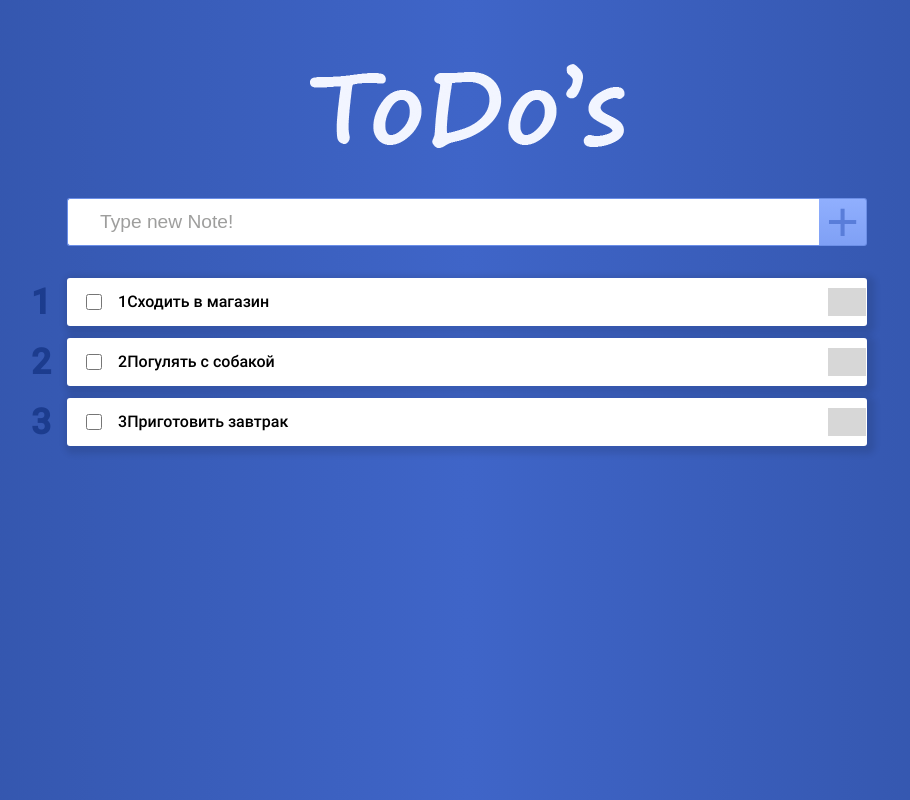
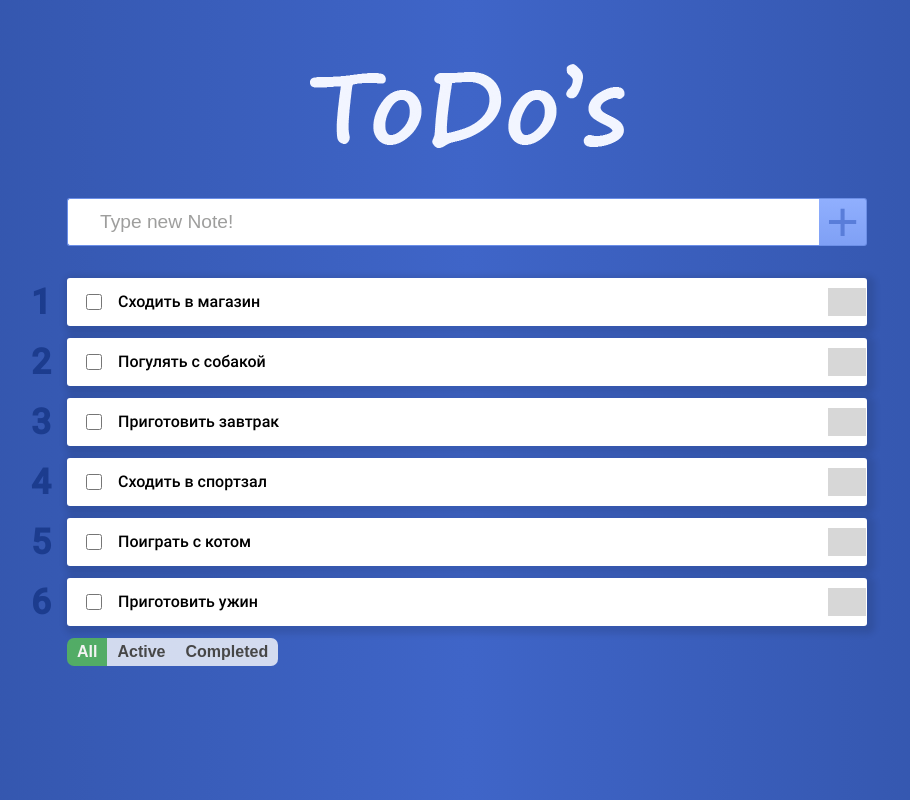
Before and after one commit to Sviridov-E/Todo-s, a React (Create React App) app: page / in a window 1280 px wide. Shown: the whole page, without its empty margins (173-1083 px from the left). Built offline with nearby package versions, Linux system fonts and the light colour scheme; grey boxes are pictures that could not be loaded.

Commit message:
added filter for tasks

```diff
--- a/src/App.js
+++ b/src/App.js
@@ -1,14 +1,30 @@
 import React, {useState} from 'react'
 import NewTask from './modules/newTask'
 import TaskList from './modules/taskList'
+import Filter from './modules/filter'
 import logo from './img/logo.png'
 import './styles/App.css'
 
 function App() {
-  const [tasks, setTask] = useState([{id: 0, title: '1Сходить в магазин', completed: false},{id: 1, title: '2Погулять с собакой', completed: false},{id: 2, title: '3Приготовить завтрак', completed: false}]);
+  const [tasks, setTask] = useState([{id: 0, title: 'Сходить в магазин', completed: false},{id: 1, title: 'Погулять с собакой', completed: false},{id: 2, title: 'Приготовить завтрак', completed: false}, {id: 3, title: 'Сходить в спортзал', completed: false},{id: 4, title: 'Поиграть с котом', completed: false},{id: 5, title: 'Приготовить ужин', completed: false}]);
   const [numOfLastTask, setNumOfLastTask] = useState(tasks.length-1); // for correct keys in tasks
+  const [filter, setFilter] = useState('all');
+
+  // Object with filtering methods for passing to the task list
+  const filterTasks = {
+    all(tasks){
+      return tasks;
+    },
+    active(tasks){
+      return tasks.filter(task => !task.completed);
+    },
+    completed(tasks){
+      return tasks.filter(task => task.completed);
+    }
+  };
+
+  // Sorting function. Takes a source index and offset. Return new array of tasks.
   function reorder(sourceInd, offset){
-
     setTask(tasks => {
       offset = offset > tasks.length ? tasks.length -1 : offset;
       offset = sourceInd + offset < 0 ? -sourceInd : offset;
@@ -30,6 +46,9 @@ function App() {
       }
     });
   }
+  function changeFilter(value){
+    setFilter(value);
+  }
   function removeTask(id){
     setTask(
       tasks.filter(task=>{
@@ -49,10 +68,8 @@ function App() {
     );
   }
   function createTask(value){
-
     let firstLetter = value.slice(0,1).toUpperCase();
     value = firstLetter + value.slice(1);
-
     setTask(
       tasks.concat({id: numOfLastTask+1, title: value, completed: false})
     );
@@ -65,7 +82,8 @@ function App() {
       </div>
       <div className='app'>
         <NewTask createTask={createTask}/>
-        <TaskList reorder={reorder} tasks={tasks} toComplete={markAsComplete} removeTask={removeTask}/>
+        <TaskList reorder={reorder} tasks={filterTasks[filter](tasks)} toComplete={markAsComplete} removeTask={removeTask}/>
+        <Filter changeFilter={changeFilter} filter={filter}/>
       </div>
     </div>
   );
--- a/src/modules/animations/verticalDragging.js
+++ b/src/modules/animations/verticalDragging.js
@@ -10,10 +10,10 @@ function verticalDragging(source, clickTarget, handler, isMobile = false){
       }
       function whenUp(){
         document.removeEventListener('mousemove', whenMove);
-        elementOffset = clickOffset/heightElement >= 0 ? Math.floor(clickOffset/heightElement) : Math.ceil(clickOffset/heightElement);
+        elementOffset = clickOffset/heightElement >= 0 ? Math.floor(clickOffset/(heightElement+10)) : Math.ceil(clickOffset/(heightElement+10));
         source.style.transform = null;
         source.classList.remove('noneTransition');
-        handler(+source.id, elementOffset);
+        elementOffset && handler(+source.id, elementOffset);
         document.removeEventListener('mouseup', whenUp);
       }
       const clickCoord = event.pageY;
@@ -33,10 +33,10 @@ function verticalDragging(source, clickTarget, handler, isMobile = false){
       }
       function whenUp(){
         document.removeEventListener('touchmove', whenMove);
-        elementOffset = clickOffset/heightElement >= 0 ? Math.floor(clickOffset/heightElement) : Math.ceil(clickOffset/heightElement);
+        elementOffset = clickOffset/heightElement >= 0 ? Math.floor(clickOffset/(heightElement+10)) : Math.ceil(clickOffset/(heightElement+10));
         source.style.transform = null;
         source.classList.remove('noneTransition');
-        handler(+source.id, elementOffset);
+        elementOffset && handler(+source.id, elementOffset);
         document.removeEventListener('touchend', whenUp);
       }
       const clickCoord = event.touches[0].pageY;
--- /dev/null
+++ b/src/modules/filter.js
@@ -0,0 +1,16 @@
+import React from 'react'
+import '../styles/filter.css'
+
+function Filter({changeFilter, filter}){
+  function clickButton(e){
+    if (e.target.tagName !== 'BUTTON') return;
+    changeFilter(e.target.value);
+  }
+  return <div onClick={clickButton} className='filter'>
+    <button className={filter === 'all' ? 'filterActive' : null} value='all'>All</button>
+    <button className={filter === 'active' ? 'filterActive' : null} value='active'>Active</button>
+    <button className={filter === 'completed' ? 'filterActive' : null} value='completed'>Completed</button>
+  </div>
+}
+
+export default Filter;
--- /dev/null
+++ b/src/styles/filter.css
@@ -0,0 +1,26 @@
+.filter {
+  cursor: initial;
+}
+.filter button {
+  padding: 5px 10px;
+  border: none;
+  outline: none;
+  background: RGBA(249, 250, 253, .8);
+  font-size: 1rem;
+  font-weight: bold;
+  color: #474747;
+  cursor: pointer;
+}
+.filter button:hover {
+  background: RGBA(249, 250, 253, .9);
+}
+.filter button.filterActive {
+  background: #52ac66;
+  color: #f3f3f3;
+}
+.filter :first-of-type {
+  border-radius: 7px 0 0 7px;
+}
+.filter :last-of-type {
+  border-radius: 0 7px 7px 0;
+}
```
